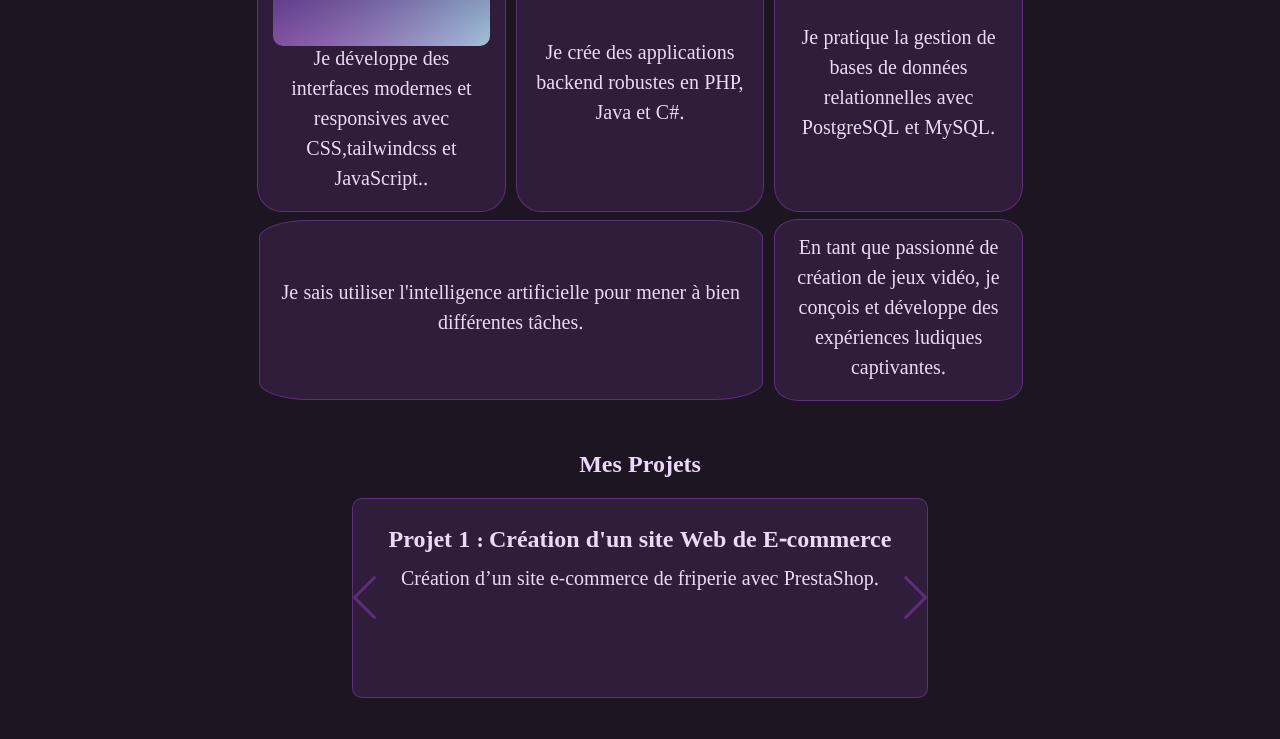
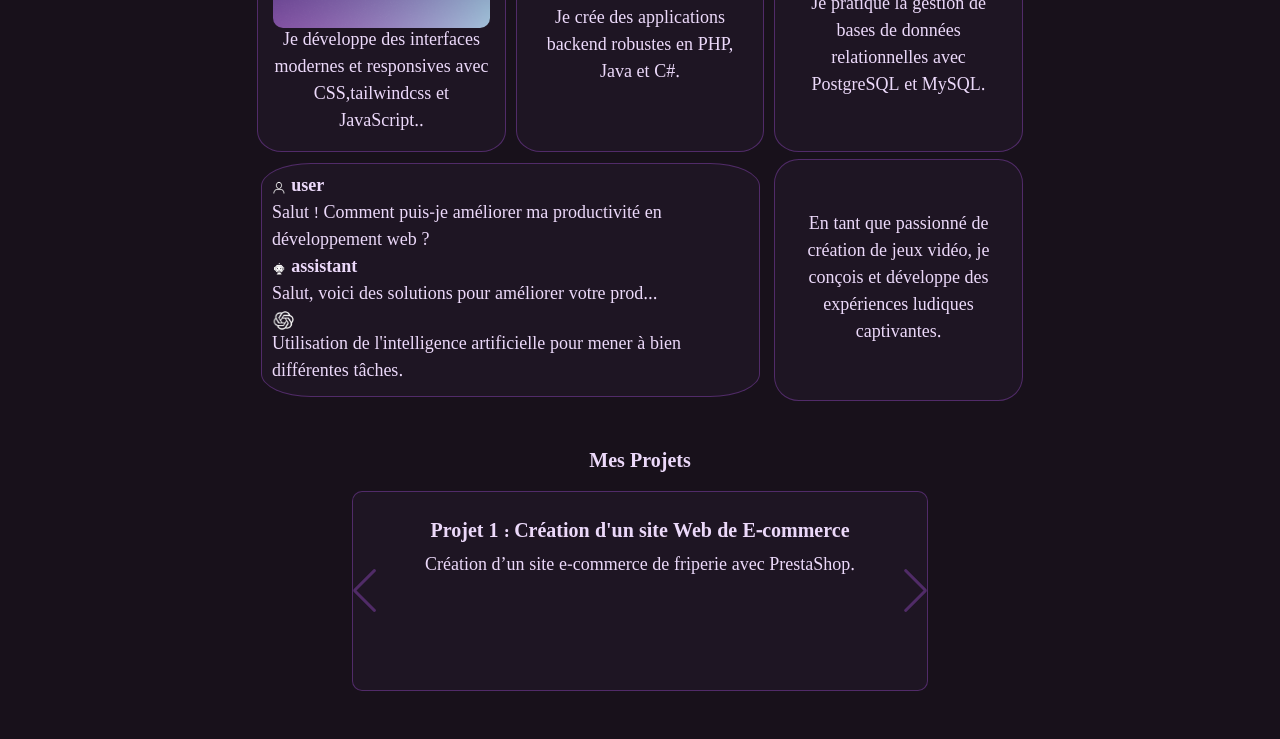
Before and after one commit to Notix94/Notix94.github.io, a plain HTML site: page index.html in a window 1280 px wide. Shown: the part 400-1139 px from the top of the page. Drawn offline with nearby package versions, Linux system fonts and the light colour scheme.

Commit message:
Premier commit

```diff
--- a/index.html
+++ b/index.html
@@ -56,8 +56,24 @@
           </p>
         </div>
         <div class="card-ai">
+          <div class="user-div">
+            <img class="user" src="img/user.png" alt="sseks" />
+            <p>user</p>
+          </div>
           <p>
-            Je sais utiliser l'intelligence artificielle pour mener à bien
+            Salut ! Comment puis-je améliorer ma productivité en développement
+            web ?
+          </p>
+
+          <div class="rbt-div">
+            <img class="rbt" src="img/rbt.png" alt="sseks" />
+            <p>assistant</p>
+          </div>
+
+          <p>Salut, voici des solutions pour améliorer votre prod...</p>
+          <img class="gpt" src="img/gpt.png" alt="sseks" />
+          <p>
+            Utilisation de l'intelligence artificielle pour mener à bien
             différentes tâches.
           </p>
         </div>
@@ -77,9 +93,12 @@
       <div class="swiper">
         <div class="swiper-wrapper">
           <div class="swiper-slide">
-            <img class="lazy-image" src="img/img_comp.png" alt="Image 1" />
-            <h2>Projet 1 : Création d'un site Web de E-commerce</h2>
-            <p>Création d’un site e-commerce de friperie avec PrestaShop.</p>
+            <a href="https://rm.siochaptalqper.fr/" target="_blank">
+              <img class="lazy-image" src="img/RM-Site.png" alt="Image 1" />
+              <h2>Projet 1 : Création d'un site Web de E-commerce</h2>
+
+              <p>Création d’un site e-commerce de friperie avec PrestaShop.</p>
+            </a>
           </div>
           <div class="swiper-slide">
             <img class="lazy-image" src="img/img_comp.png" alt="Image 1" />
--- a/style.css
+++ b/style.css
@@ -3,19 +3,18 @@ html {
   overflow-x: hidden; /* Empêche le défilement horizontal */
 }
 body {
-  background-color: #1e1523;
+  background-color: #18111b;
   color: #ecd9fa;
   font-family: "Noto Sans Syriac";
-  font-weight: 400;
-  font-size: 20px;
+  font-size: 18px;
 }
 body h2 {
   font-family: "Noto Sans Syriac";
   font-weight: 700;
-  font-size: 24px;
+  font-size: 20px;
 }
 header {
-  background-color: #1e1523;
+  background-color: #18111b;
   text-align: center;
 }
 header h2 {
@@ -26,7 +25,7 @@ header h2 {
 nav {
   /*section nav*/
   display: flex;
-  background-color: #1e1523;
+  background-color: #18111b;
   padding-top: 1%;
   padding-bottom: 1%;
 }
@@ -42,7 +41,7 @@ nav li:hover {
   margin-bottom: 5%;
 }
 #competences h2 {
-  background-color: #1e1523;
+  background-color: #18111b;
   margin-bottom: 3%;
 }
 #projets h2 {
@@ -52,12 +51,11 @@ nav li:hover {
 .card-front,
 .card-back,
 .card-bdd,
-.card-game,
-.card-ai {
+.card-game {
   padding: 15px;
   border: 1px solid #be5cfd51;
   max-width: 100%;
-  background-color: #301c3b;
+  background-color: #1e1523;
   border-radius: 10%;
   display: flex;
   align-items: center;
@@ -74,9 +72,6 @@ nav li:hover {
   box-shadow: 0 10px 20px #d19dff;
   transition: all 0.3s ease-in-out;
 }
-.card-ai {
-  grid-column: span 2; /* Cette carte occupe 2 colonnes */
-}
 
 .card-front {
   flex-direction: column;
@@ -89,20 +84,59 @@ nav li:hover {
   object-fit: cover;
   border-radius: 10px;
 }
+.card-ai {
+  padding: 10px;
+  border: 1px solid #be5cfd51;
+  max-width: 100%;
+  background-color: #1e1523;
+  border-radius: 10%;
+  display: flex;
+  transition: transform 0.3s ease-in-out;
+  margin: 1%;
+  text-align: left;
+  grid-column: span 2; /* Cette carte occupe 2 colonnes */
+  flex-direction: column;
+}
+.user-div,
+.rbt-div {
+  display: flex;
+  align-items: center;
+  flex-direction: row;
+  font-weight: 600;
+}
+@keyframes rotation {
+  from {
+    transform: rotate(0deg); /* Début à 0 degré */
+  }
+  to {
+    transform: rotate(360deg); /* Fin à 360 degrés */
+  }
+}
+
+.card-ai .gpt {
+  width: 5%; /* Ajuste selon ton besoin */
+  animation: rotation 4s linear infinite; /* Applique l'animation */
+}
+
+.card-ai .user,
+.card-ai .rbt {
+  width: 3%;
+  margin-right: 1%;
+}
 
 .conteneur {
   display: grid;
   grid-template-columns: repeat(3, minmax(0, 1fr));
   max-width: 60%;
   justify-content: center;
-  background-color: #1e1523;
+  background-color: #18111b;
   gap: 1%;
   margin: 0 auto; /* Centre le conteneur horizontalement */
 }
 #projets,
 #contact,
 footer {
-  background-color: #1e1523;
+  background-color: #18111b;
   margin-top: 4%;
 }
 
@@ -146,7 +180,7 @@ footer {
   justify-content: center; /* Centre horizontalement */
   text-align: center; /* Centre le texte */
   transition: transform 0.3s ease-in-out;
-  background-color: #301c3b;
+  background-color: #1e1523;
 }
 .lazy-image {
   position: absolute;
@@ -158,6 +192,7 @@ footer {
   object-fit: cover;
   transition: transform 0.3s ease, opacity 0.3s ease;
   border-radius: 10px;
+  filter: blur(5px) hue-rotate(260deg) brightness(0.6);
 }
 .swiper-slide:hover .lazy-image {
   opacity: 1; /* Afficher l'image au survol */
```
Also changed, not shown: test.html (+33 -50 lines), img/RM-Site.png (added), img/gpt.png (added), img/logo-rm.jpg (added), img/rbt.png (added), img/rm-logo.png (added), img/user.png (added).
